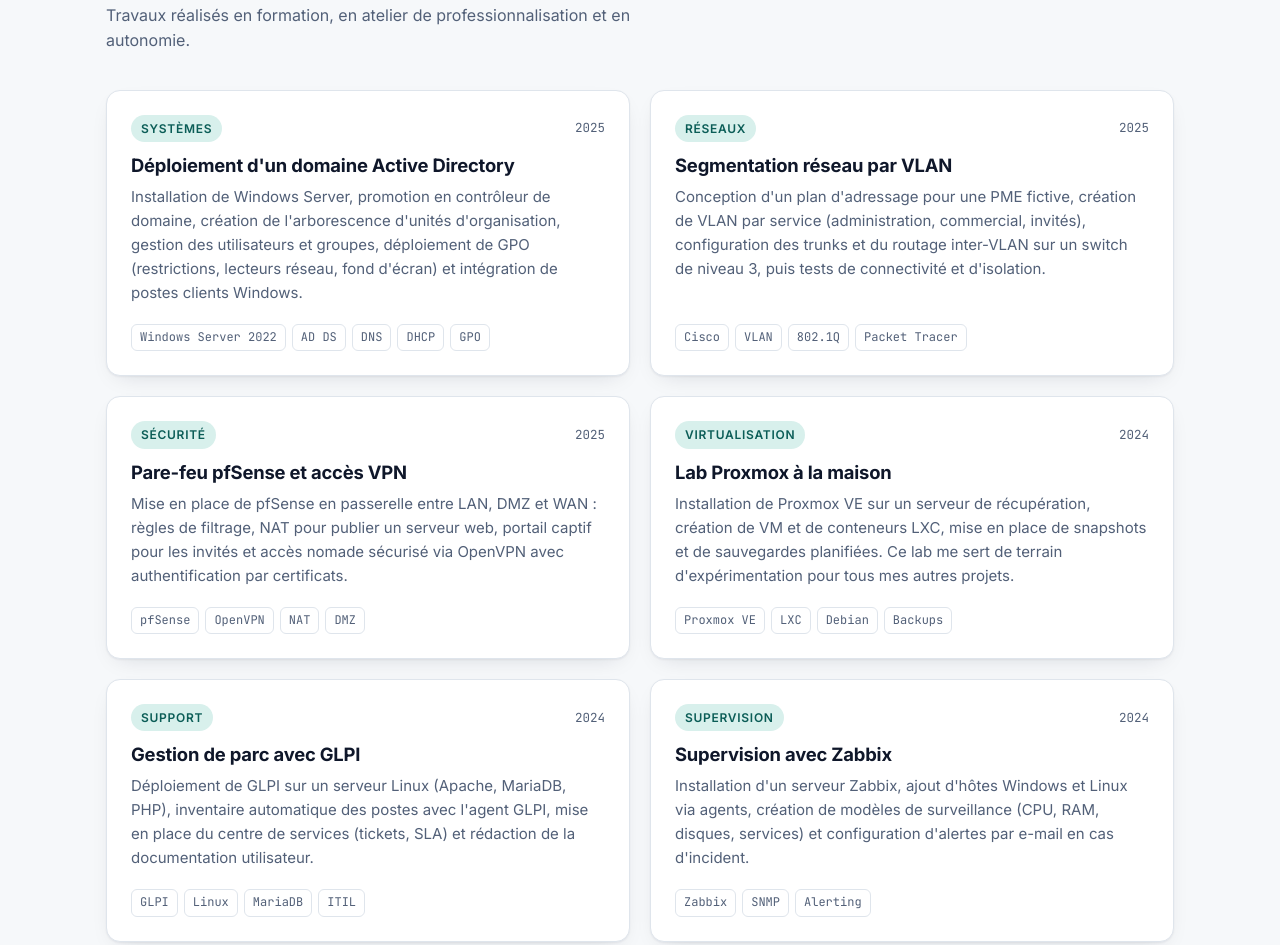
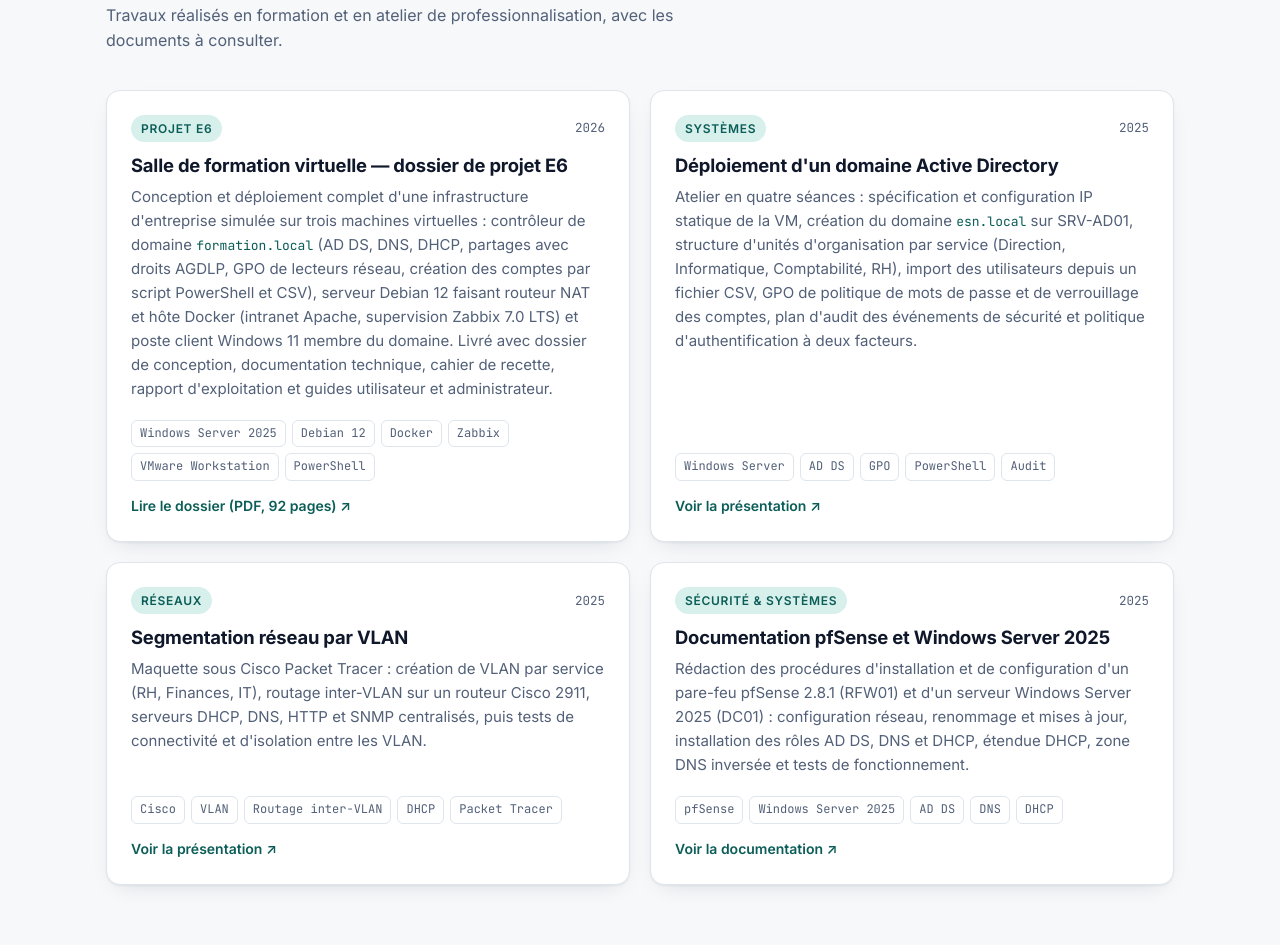
Before and after one commit to 1TLO-tech/yann-kounkoud, a plain HTML site: page index.html in a window 1280 px wide. Shown: the part 2390-3335 px from the top of the page. Drawn offline with Linux system fonts and the light colour scheme.

Commit message:
Replace placeholder projects with real coursework and linked documents

```diff
--- a/index.html
+++ b/index.html
@@ -181,9 +181,26 @@
       <div class="section-head">
         <span class="section-num">03</span>
         <h2>Projets</h2>
-        <p class="section-sub">Travaux réalisés en formation, en atelier de professionnalisation et en autonomie.</p>
+        <p class="section-sub">Travaux réalisés en formation et en atelier de professionnalisation, avec les documents à consulter.</p>
       </div>
       <div class="projects-grid">
+        <article class="card project">
+          <div class="project-top">
+            <span class="badge">Projet E6</span>
+            <span class="project-date">2026</span>
+          </div>
+          <h3>Salle de formation virtuelle — dossier de projet E6</h3>
+          <p>
+            Conception et déploiement complet d'une infrastructure d'entreprise simulée sur trois machines
+            virtuelles : contrôleur de domaine <code>formation.local</code> (AD DS, DNS, DHCP, partages avec
+            droits AGDLP, GPO de lecteurs réseau, création des comptes par script PowerShell et CSV), serveur
+            Debian 12 faisant routeur NAT et hôte Docker (intranet Apache, supervision Zabbix 7.0 LTS) et poste
+            client Windows 11 membre du domaine. Livré avec dossier de conception, documentation technique,
+            cahier de recette, rapport d'exploitation et guides utilisateur et administrateur.
+          </p>
+          <ul class="tech-list"><li>Windows Server 2025</li><li>Debian 12</li><li>Docker</li><li>Zabbix</li><li>VMware Workstation</li><li>PowerShell</li></ul>
+          <a class="doc-link" href="projets/dossier-e6-salle-de-formation.pdf" target="_blank" rel="noopener">Lire le dossier (PDF, 92 pages)</a>
+        </article>
         <article class="card project">
           <div class="project-top">
             <span class="badge">Systèmes</span>
@@ -191,11 +208,14 @@
           </div>
           <h3>Déploiement d'un domaine Active Directory</h3>
           <p>
-            Installation de Windows Server, promotion en contrôleur de domaine, création de l'arborescence
-            d'unités d'organisation, gestion des utilisateurs et groupes, déploiement de GPO
-            (restrictions, lecteurs réseau, fond d'écran) et intégration de postes clients Windows.
+            Atelier en quatre séances : spécification et configuration IP statique de la VM, création du
+            domaine <code>esn.local</code> sur SRV-AD01, structure d'unités d'organisation par service
+            (Direction, Informatique, Comptabilité, RH), import des utilisateurs depuis un fichier CSV,
+            GPO de politique de mots de passe et de verrouillage des comptes, plan d'audit des événements
+            de sécurité et politique d'authentification à deux facteurs.
           </p>
-          <ul class="tech-list"><li>Windows Server 2022</li><li>AD DS</li><li>DNS</li><li>DHCP</li><li>GPO</li></ul>
+          <ul class="tech-list"><li>Windows Server</li><li>AD DS</li><li>GPO</li><li>PowerShell</li><li>Audit</li></ul>
+          <a class="doc-link" href="projets/active-directory.pdf" target="_blank" rel="noopener">Voir la présentation</a>
         </article>
         <article class="card project">
           <div class="project-top">
@@ -204,63 +224,27 @@
           </div>
           <h3>Segmentation réseau par VLAN</h3>
           <p>
-            Conception d'un plan d'adressage pour une PME fictive, création de VLAN par service
-            (administration, commercial, invités), configuration des trunks et du routage inter-VLAN
-            sur un switch de niveau 3, puis tests de connectivité et d'isolation.
+            Maquette sous Cisco Packet Tracer : création de VLAN par service (RH, Finances, IT), routage
+            inter-VLAN sur un routeur Cisco 2911, serveurs DHCP, DNS, HTTP et SNMP centralisés, puis
+            tests de connectivité et d'isolation entre les VLAN.
           </p>
-          <ul class="tech-list"><li>Cisco</li><li>VLAN</li><li>802.1Q</li><li>Packet Tracer</li></ul>
+          <ul class="tech-list"><li>Cisco</li><li>VLAN</li><li>Routage inter-VLAN</li><li>DHCP</li><li>Packet Tracer</li></ul>
+          <a class="doc-link" href="projets/vlan.pdf" target="_blank" rel="noopener">Voir la présentation</a>
         </article>
         <article class="card project">
           <div class="project-top">
-            <span class="badge">Sécurité</span>
+            <span class="badge">Sécurité &amp; systèmes</span>
             <span class="project-date">2025</span>
           </div>
-          <h3>Pare-feu pfSense et accès VPN</h3>
+          <h3>Documentation pfSense et Windows Server 2025</h3>
           <p>
-            Mise en place de pfSense en passerelle entre LAN, DMZ et WAN : règles de filtrage,
-            NAT pour publier un serveur web, portail captif pour les invités et accès nomade
-            sécurisé via OpenVPN avec authentification par certificats.
+            Rédaction des procédures d'installation et de configuration d'un pare-feu pfSense 2.8.1
+            (RFW01) et d'un serveur Windows Server 2025 (DC01) : configuration réseau, renommage et
+            mises à jour, installation des rôles AD DS, DNS et DHCP, étendue DHCP, zone DNS inversée
+            et tests de fonctionnement.
           </p>
-          <ul class="tech-list"><li>pfSense</li><li>OpenVPN</li><li>NAT</li><li>DMZ</li></ul>
-        </article>
-        <article class="card project">
-          <div class="project-top">
-            <span class="badge">Virtualisation</span>
-            <span class="project-date">2024</span>
-          </div>
-          <h3>Lab Proxmox à la maison</h3>
-          <p>
-            Installation de Proxmox VE sur un serveur de récupération, création de VM et de
-            conteneurs LXC, mise en place de snapshots et de sauvegardes planifiées. Ce lab
-            me sert de terrain d'expérimentation pour tous mes autres projets.
-          </p>
-          <ul class="tech-list"><li>Proxmox VE</li><li>LXC</li><li>Debian</li><li>Backups</li></ul>
-        </article>
-        <article class="card project">
-          <div class="project-top">
-            <span class="badge">Support</span>
-            <span class="project-date">2024</span>
-          </div>
-          <h3>Gestion de parc avec GLPI</h3>
-          <p>
-            Déploiement de GLPI sur un serveur Linux (Apache, MariaDB, PHP), inventaire
-            automatique des postes avec l'agent GLPI, mise en place du centre de services
-            (tickets, SLA) et rédaction de la documentation utilisateur.
-          </p>
-          <ul class="tech-list"><li>GLPI</li><li>Linux</li><li>MariaDB</li><li>ITIL</li></ul>
-        </article>
-        <article class="card project">
-          <div class="project-top">
-            <span class="badge">Supervision</span>
-            <span class="project-date">2024</span>
-          </div>
-          <h3>Supervision avec Zabbix</h3>
-          <p>
-            Installation d'un serveur Zabbix, ajout d'hôtes Windows et Linux via agents,
-            création de modèles de surveillance (CPU, RAM, disques, services) et configuration
-            d'alertes par e-mail en cas d'incident.
-          </p>
-          <ul class="tech-list"><li>Zabbix</li><li>SNMP</li><li>Alerting</li></ul>
+          <ul class="tech-list"><li>pfSense</li><li>Windows Server 2025</li><li>AD DS</li><li>DNS</li><li>DHCP</li></ul>
+          <a class="doc-link" href="projets/documentation-pfsense-windows-server.pdf" target="_blank" rel="noopener">Voir la documentation</a>
         </article>
       </div>
     </section>
@@ -301,19 +285,19 @@
           <h3>SecNumacadémie</h3>
           <p>MOOC de l'ANSSI en quatre modules : panorama de la SSI, sécurité de l'authentification, sécurité sur Internet, sécurité du poste de travail et nomadisme.</p>
           <p class="sources">ANSSI · janvier 2026</p>
-          <a class="certif-link" href="certifications/anssi-secnumacademie.pdf" target="_blank" rel="noopener">Voir l'attestation</a>
+          <a class="doc-link" href="certifications/anssi-secnumacademie.pdf" target="_blank" rel="noopener">Voir l'attestation</a>
         </article>
         <article class="card certif">
           <h3>Exploring Networking with Cisco Packet Tracer</h3>
           <p>Découverte des réseaux avec Packet Tracer : conception de topologies, configuration d'équipements et vérification de la connectivité.</p>
           <p class="sources">Cisco Networking Academy · novembre 2025</p>
-          <a class="certif-link" href="certifications/cisco-exploring-networking.pdf" target="_blank" rel="noopener">Voir le certificat</a>
+          <a class="doc-link" href="certifications/cisco-exploring-networking.pdf" target="_blank" rel="noopener">Voir le certificat</a>
         </article>
         <article class="card certif">
           <h3>Exploring Internet of Things with Cisco Packet Tracer</h3>
           <p>Introduction à l'IoT avec Packet Tracer : objets connectés, capteurs, passerelles et simulation de réseaux domotiques.</p>
           <p class="sources">Cisco Networking Academy · novembre 2025</p>
-          <a class="certif-link" href="certifications/cisco-exploring-iot.pdf" target="_blank" rel="noopener">Voir le certificat</a>
+          <a class="doc-link" href="certifications/cisco-exploring-iot.pdf" target="_blank" rel="noopener">Voir le certificat</a>
         </article>
       </div>
     </section>
--- a/style.css
+++ b/style.css
@@ -363,6 +363,7 @@
 .project-top { display: flex; justify-content: space-between; align-items: center; margin-bottom: 12px; }
 .project h3 { font-size: 1.15rem; }
 .project p { color: var(--muted); font-size: 15px; flex: 1; }
+.project code { font-family: var(--mono); font-size: 13px; color: var(--accent-text); }
 
 .badge {
   font-size: 12px;
@@ -421,8 +422,8 @@
 .certif h3 { font-size: 1.1rem; }
 .certif p { color: var(--muted); font-size: 15px; }
 .certif p:not(.sources) { flex: 1; }
-.certif-link { display: inline-block; margin-top: 14px; font-size: 14px; font-weight: 600; }
-.certif-link::after { content: " ↗"; }
+.doc-link { display: inline-block; margin-top: 14px; font-size: 14px; font-weight: 600; align-self: flex-start; }
+.doc-link::after { content: " ↗"; }
 .sources { font-size: 13px !important; margin: 0 !important; font-family: var(--mono); }
 
 /* Contact */
```
Also changed, not shown: 5 other files.
